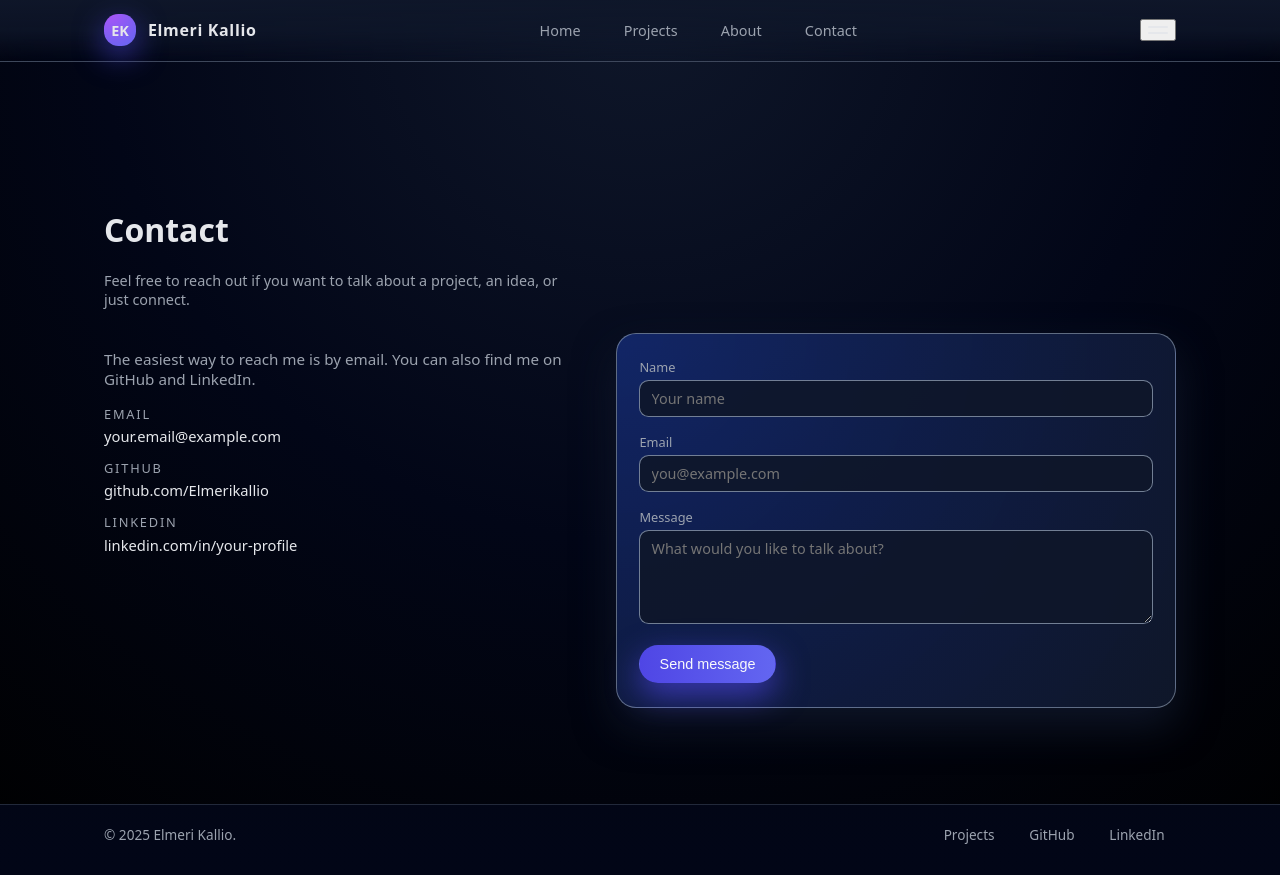
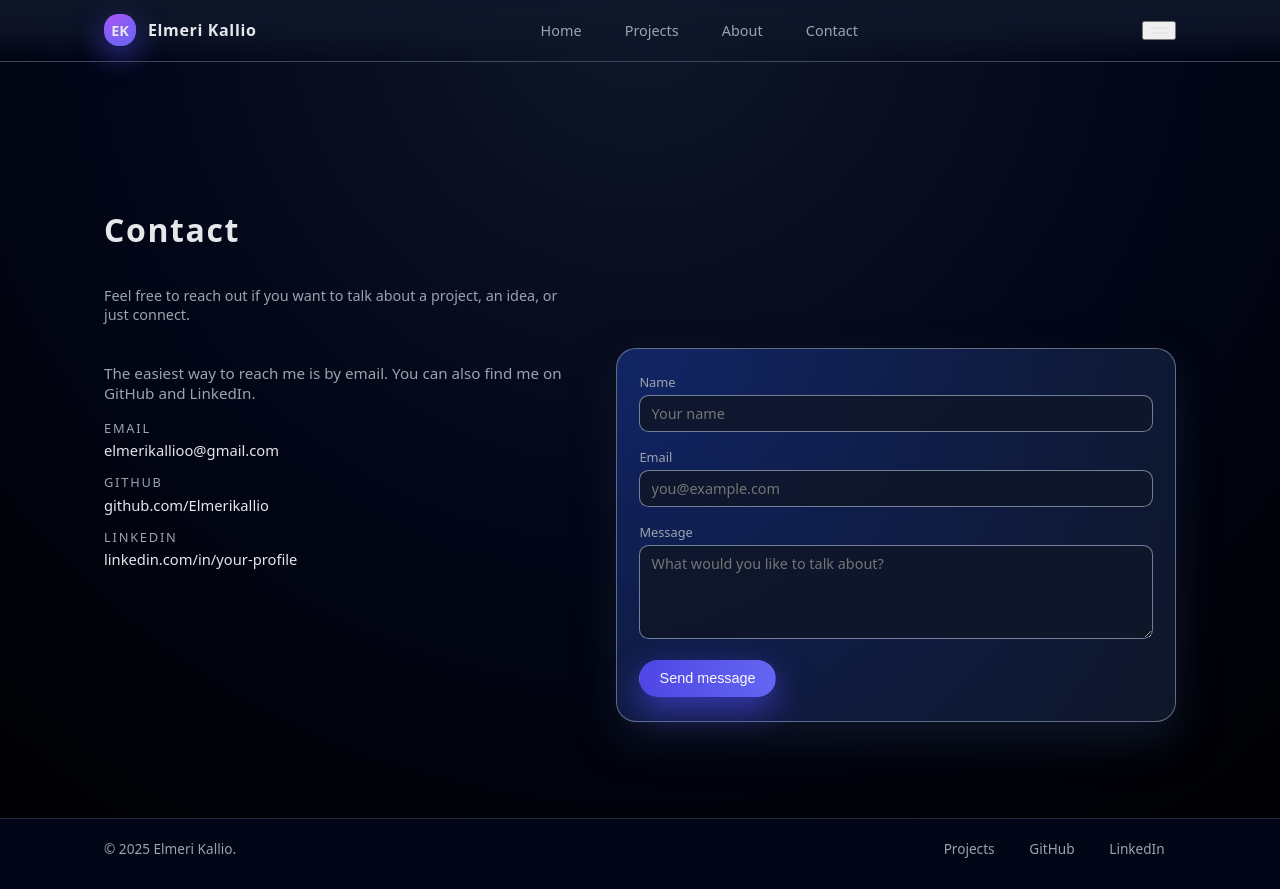
Before and after one commit to Elmerikallio/web-app-EK, a React (Create React App) app: page /contact in a window 1280 px wide. Built offline with nearby package versions, Linux system fonts and the light colour scheme.

Commit message:
create Encrypted text

```diff
--- a/package.json
+++ b/package.json
@@ -7,6 +7,7 @@
     "@testing-library/jest-dom": "^6.9.1",
     "@testing-library/react": "^16.3.0",
     "@testing-library/user-event": "^13.5.0",
+    "motion": "^12.23.26",
     "nodemon": "^3.1.11",
     "react": "^19.2.1",
     "react-dom": "^19.2.1",
--- /dev/null
+++ b/src/components/ui/DecryptTitle.js
@@ -0,0 +1,15 @@
+import React from "react";
+import DecryptedText from "./DecryptedText";
+
+export const DecryptTitle = ({ text }) => (
+  <h1 className="page-title decrypt-title">
+    <DecryptedText
+      text={text}
+      speed={40}
+      maxIterations={18}
+      animateOn="view"
+      revealDirection="center"
+      encryptedClassName="encrypted-letter"
+    />
+  </h1>
+);
--- /dev/null
+++ b/src/components/ui/DecryptedText.js
@@ -0,0 +1,95 @@
+// src/components/ui/DecryptedText.js
+import React, { useState, useEffect, useRef } from "react";
+
+const defaultCharacters = "ABCDEFGHIJKLMNOPQRSTUVWXYZ1234567890<>!?@#$%&*";
+
+export default function DecryptedText({
+  text,
+  speed = 50,
+  maxIterations = 20,
+  characters = defaultCharacters,
+  animateOn = "load", // "load" | "view" | "hover"
+  revealDirection = "left", // "left" | "right" | "center"
+  className = "",
+  parentClassName = "",
+  encryptedClassName = "",
+}) {
+  const [displayedText, setDisplayedText] = useState("");
+  const [hasAnimated, setHasAnimated] = useState(false);
+  const ref = useRef();
+
+  const decrypt = () => {
+    if (hasAnimated && animateOn === "view") return;
+
+    let iterations = 0;
+
+    const interval = setInterval(() => {
+      iterations++;
+
+      const newText = text
+        .split("")
+        .map((char, index) => {
+          if (iterations < maxIterations) {
+            return characters[Math.floor(Math.random() * characters.length)];
+          }
+          return char;
+        })
+        .join("");
+
+      setDisplayedText(newText);
+
+      if (iterations >= maxIterations) {
+        clearInterval(interval);
+        setDisplayedText(text);
+        setHasAnimated(true);
+      }
+    }, speed);
+  };
+
+  // Animate on load
+  useEffect(() => {
+    if (animateOn === "load") decrypt();
+  }, []);
+
+  // Animate on hover
+  const handleMouseEnter = () => {
+    if (animateOn === "hover") decrypt();
+  };
+
+  // Animate when in view
+  useEffect(() => {
+    if (animateOn !== "view") return;
+
+    const observer = new IntersectionObserver(
+      (entries) => {
+        entries.forEach((entry) => {
+          if (entry.isIntersecting) decrypt();
+        });
+      },
+      { threshold: 0.4 }
+    );
+
+    if (ref.current) observer.observe(ref.current);
+
+    return () => observer.disconnect();
+  }, []);
+
+  return (
+    <span
+      ref={ref}
+      className={`${parentClassName}`}
+      onMouseEnter={handleMouseEnter}
+    >
+      {displayedText.split("").map((char, index) => (
+        <span
+          key={index}
+          className={`${className} ${
+            char === text[index] ? "" : encryptedClassName
+          }`}
+        >
+          {char}
+        </span>
+      ))}
+    </span>
+  );
+}
--- a/src/pages/About/About.js
+++ b/src/pages/About/About.js
@@ -1,11 +1,12 @@
 // src/pages/About/About.js
 import React from "react";
+import { DecryptTitle } from "../../components/ui/DecryptTitle";
 
 export const About = () => {
   return (
     <section className="page">
+      <DecryptTitle text="About" />
       <div className="section-header">
-        <h1 className="page-title">About</h1>
         <p className="section-subtitle">
           ICT engineering student with a focus on software engineering and
           project management, building modern web apps and learning by doing.
--- a/src/pages/Contact/Contact.js
+++ b/src/pages/Contact/Contact.js
@@ -1,5 +1,6 @@
 // src/pages/Contact/Contact.js
 import React from "react";
+import { DecryptTitle } from "../../components/ui/DecryptTitle";
 
 export const Contact = () => {
   const handleSubmit = (e) => {
@@ -10,8 +11,8 @@ export const Contact = () => {
 
   return (
     <section id="contact" className="page">
+      <DecryptTitle text="Contact" />
       <div className="section-header">
-        <h1 className="page-title">Contact</h1>
         <p className="section-subtitle">
           Feel free to reach out if you want to talk about a project, an idea,
           or just connect.
@@ -27,8 +28,8 @@ export const Contact = () => {
 
           <div className="contact-detail">
             <span className="contact-label">Email</span>
-            <a href="mailto:your.email@example.com" className="contact-value">
-              your.email@example.com
+            <a href="mailto:elmerikallioo@gmail.com" className="contact-value">
+              elmerikallioo@gmail.com
             </a>
           </div>
 
--- a/src/pages/Projects/Projects.js
+++ b/src/pages/Projects/Projects.js
@@ -1,13 +1,14 @@
 // src/pages/Projects/Projects.js
 import React from "react";
+import { DecryptTitle } from "../../components/ui/DecryptTitle";
 import { projects } from "../../config/projects";
 import { ProjectCard } from "../../components/common/ProjectCard";
 
 export const Projects = () => {
   return (
     <section className="page">
+      <DecryptTitle text="Projects" />
       <div className="section-header">
-        <h1 className="page-title">Projects</h1>
         <p className="section-subtitle">
           A selection of projects that show what I have worked on.
         </p>
--- a/src/styles/globals.css
+++ b/src/styles/globals.css
@@ -112,11 +112,11 @@ a {
 
 .navbar-toggle-line {
   display: block;
-  width: 20px;
+  width: 18px;
   height: 2px;
-  background: var(--text);
   border-radius: 999px;
-  margin: 4px 0;
+  background: #e5e7eb;
+  margin: 3px 0;
 }
 
 .navbar-mobile {
@@ -628,6 +628,19 @@ a {
   }
 }
 
+/* decrypt text */
+
+.decrypt-title {
+  display: inline-block;
+  letter-spacing: 0.05em;
+}
+
+.encrypted-letter {
+  opacity: 0.45;
+  filter: blur(1px);
+  color: #818cf8;
+}
+
 /* Buttons */
 
 .btn {
@@ -674,7 +687,14 @@ a {
 
   .navbar-toggle {
     display: inline-flex;
-    flex-direction: column;
+    background: transparent;
+    border: none;
+    padding: 0;
+    margin: 0;
+    box-shadow: none;
+    cursor: pointer;
+
+    align-items: center;
     justify-content: center;
   }
 
```
Also changed, not shown: 1 other file (tests, documents, lock files or other folders).
